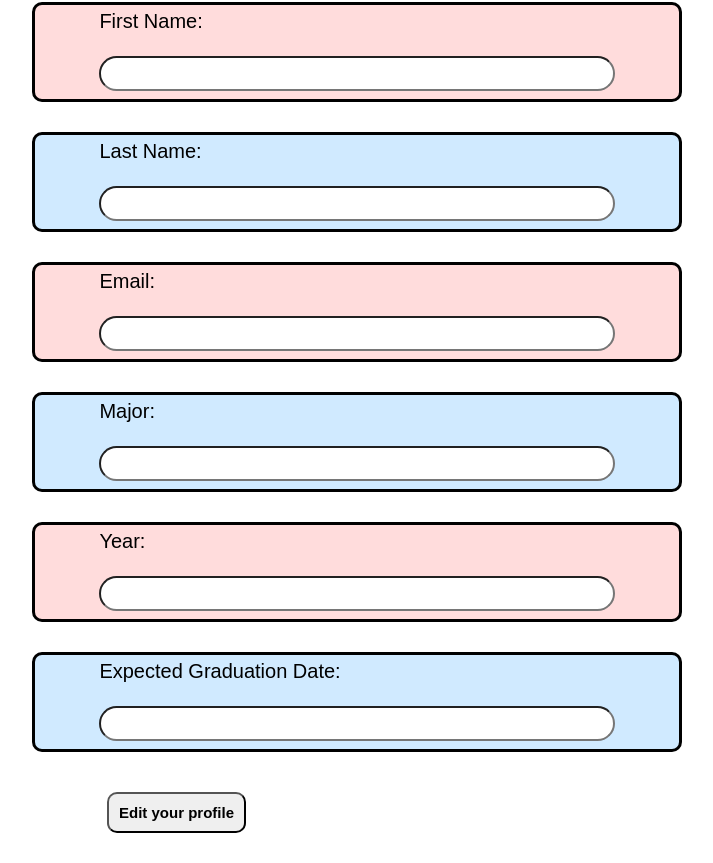
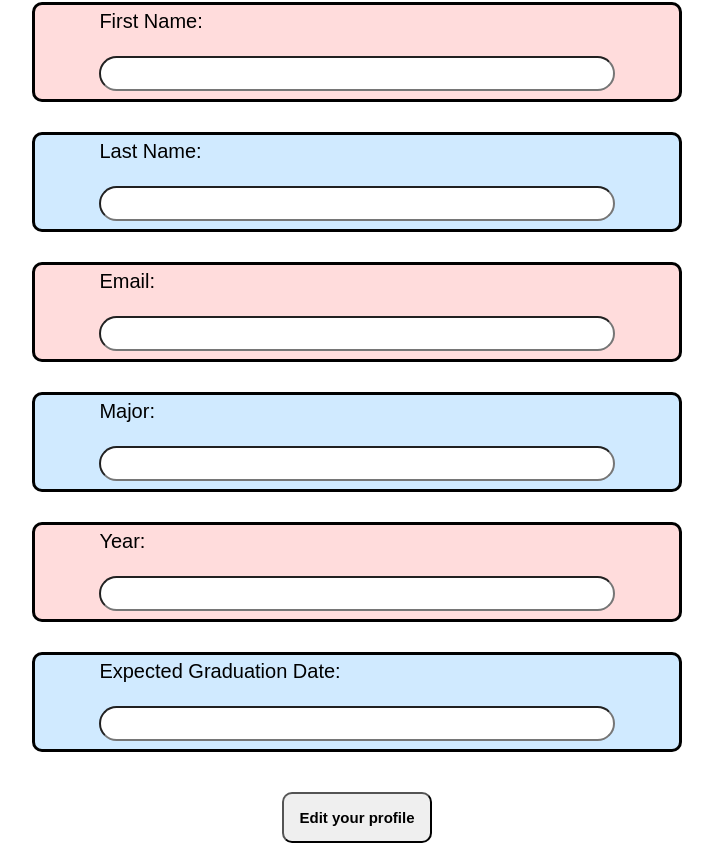
Before and after one commit to Spring2022-CSCI152/Team6, a React (Create React App) app: page /Profile in a window 1280 px wide. Shown: the part 191-1054 px from the top of the page, without its empty margins (283-996 px from the left). Built offline with nearby package versions, Linux system fonts and the light colour scheme; no server answers.

Commit message:
Changes to calendar, and fixed CSS button on profle page

```diff
--- a/src/CSS/CC.css
+++ b/src/CSS/CC.css
@@ -4,3 +4,12 @@
     font-family: 'Fira sans', sans-serif;
     text-align: center;
 }
+
+button {
+    padding: 15px;
+    font-size: 15px;
+    font-weight: 600;
+    border-radius: 10px;
+    margin: 0;
+    margin-block: 20px;
+}
--- a/src/CSS/NavBar.css
+++ b/src/CSS/NavBar.css
@@ -51,7 +51,3 @@
     border-radius: 6px;
     text-decoration: none;
   }
-
-  .NavLink-Hover{
-
-  }
--- a/src/CSS/profile.css
+++ b/src/CSS/profile.css
@@ -21,9 +21,9 @@
     width: 10px;
 }
 .profilebuttons{
-	display: flex;
+	display: revert;
 	flex-direction: row;
-	padding-left: 10%;
+
 }
 
 .pwbutton{
--- a/src/pages/calendar.js
+++ b/src/pages/calendar.js
@@ -34,7 +34,7 @@ class Calendar1 extends React.Component {
              <div class="firstsection">
              <div class="box-main">
              <div class="firstHalf">
-             <h1 class="text-big" id="web"> <u class = "underline">Schedule</u></h1>
+             <h1 class="text-big" id="web"> <u class = "underline">Important Dates</u></h1>
                 <section class="task-list">
                   <div id="tasks">
               <div class = "reg"> Holiday - Martin Luther King Jr. Day </div>
```
